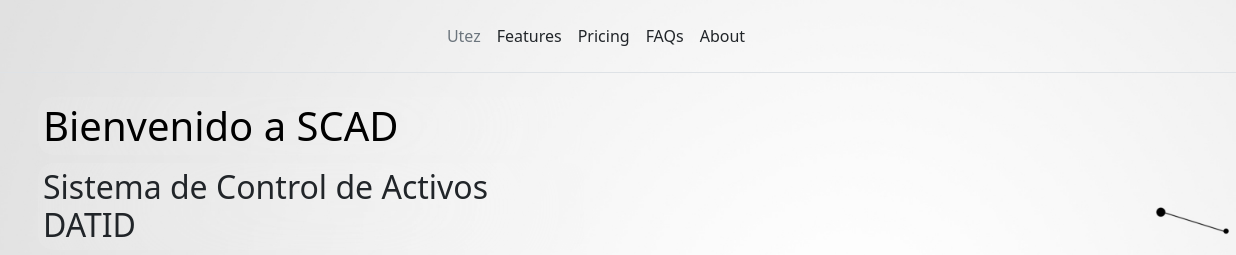
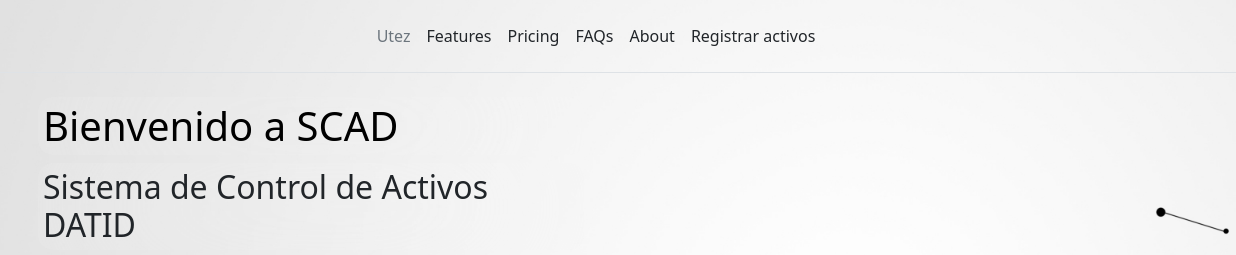
Before and after one commit to DavidReds7/Proyecto-Manhattan, a plain HTML site: page index.html in a window 1280 px wide. Shown: the top 255 px of the page, 44-1280 px from the left. Drawn offline with Linux system fonts and the light colour scheme.

Commit message:
nuevo link

```diff
--- a/index.html
+++ b/index.html
@@ -20,6 +20,7 @@
             <li><a href="#" class="nav-link px-2 link-dark">Pricing</a></li>
             <li><a href="#" class="nav-link px-2 link-dark">FAQs</a></li>
             <li><a href="#" class="nav-link px-2 link-dark">About</a></li>
+            <li><a href="integrantes/RegistrarActivos.html" class="nav-link px-2 link-dark">Registrar activos</a></li>
         </ul>
 
         <div class="col-md-3 text-end">
```
